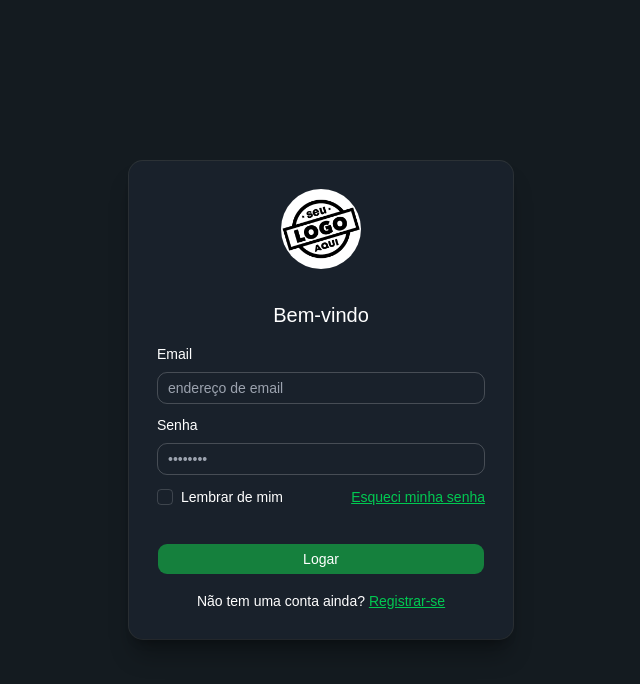
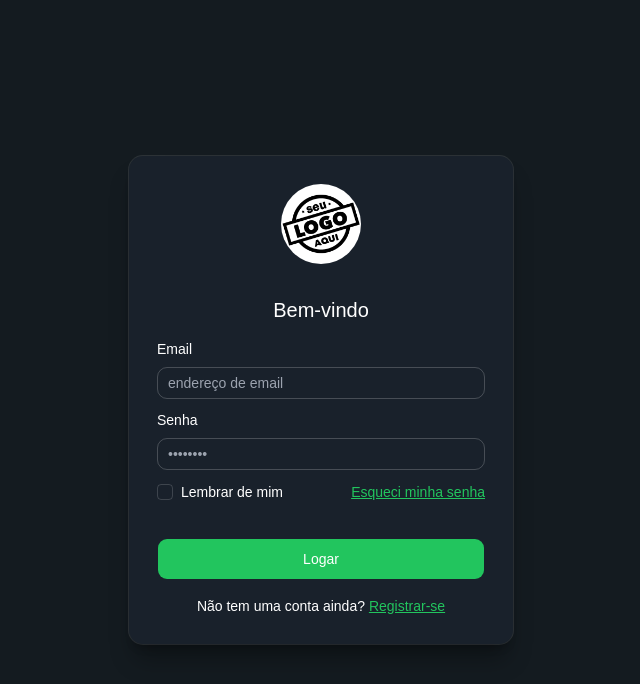
Before and after one commit to alberijunior30/gtech-app, a React (Vite) app: page /login in a window 1280 px wide. Shown: the top 684 px of the page, without its empty margins (319-959 px from the left). Built offline with nearby package versions, Linux system fonts and the light colour scheme.

Commit message:
refactor: centraliza cores no tema e substitui valores fixos por variáveis

```diff
--- a/src/features/auth/LoginForm/index.jsx
+++ b/src/features/auth/LoginForm/index.jsx
@@ -27,7 +27,7 @@ export function Login(){
           <Field>
             <FieldLabel htmlFor="email">Email</FieldLabel>
             <Input
-              className="border-white/20 focus-visible:border-green-500 focus-visible:ring-0"
+              className="border-white/20 focus-visible:border-primary focus-visible:ring-0"
               id="email"
               name="email"
               type="email"
@@ -39,7 +39,7 @@ export function Login(){
           <Field>
             <FieldLabel htmlFor="senha">Senha</FieldLabel>
             <Input
-              className="border-white/20 focus-visible:border-green-500 focus-visible:ring-0"
+              className="border-white/20 focus-visible:border-primary focus-visible:ring-0"
               id="senha"
               name="senha"
               type="password"
@@ -58,14 +58,14 @@ export function Login(){
 
             <Link
               to="/recover"
-              className="underline text-green-500 hover:text-green-600"
+              className="underline text-primary hover:text-primary/70"
             >
               Esqueci minha senha
             </Link>
           </div>
 
           <Button
-            className="w-full mt-6 bg-primary"
+            className="w-full mt-6 bg-primary p-5"
             type="submit"
           >
             Logar
@@ -76,7 +76,7 @@ export function Login(){
           Não tem uma conta ainda?{" "}
           <Link
             to="/register"
-            className="underline text-green-500 hover:text-green-600"
+            className="underline text-primary hover:text-primary/70"
           >
             Registrar-se
           </Link>
--- a/src/features/home/HeroSection/index.jsx
+++ b/src/features/home/HeroSection/index.jsx
@@ -8,7 +8,7 @@ export function HeroSection() {
     <section>
       <div className="max-w-7xl mx-auto px-6 py-24 grid lg:grid-cols-2 items-center gap-14">
         <div className="flex flex-col gap-6">
-          <p className="uppercase text-green-500 font-bold">
+          <p className="uppercase text-primary font-bold">
             Agendamento online
           </p>
           <h1 className="text-5xl font-bold">
--- a/src/index.css
+++ b/src/index.css
@@ -55,7 +55,7 @@
     --card-foreground: #ffffff;
     --popover: #19212b;
     --popover-foreground: #ffffff;
-    --primary: #15803d;
+    --primary: #22c55e;
     --primary-foreground: #ffffff;
     --secondary: #232d39;
     --secondary-foreground: #ffffff;
```
